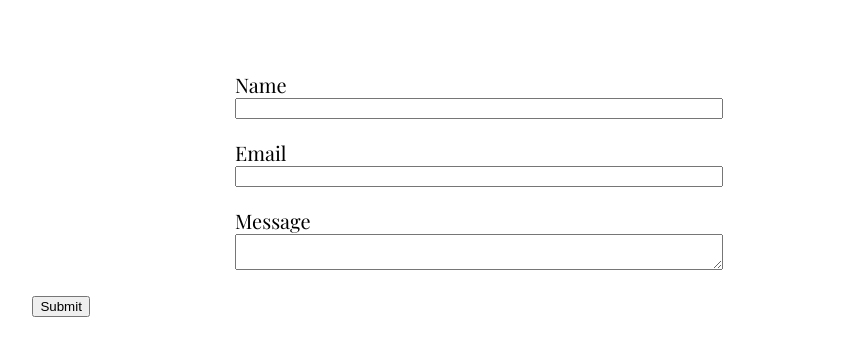
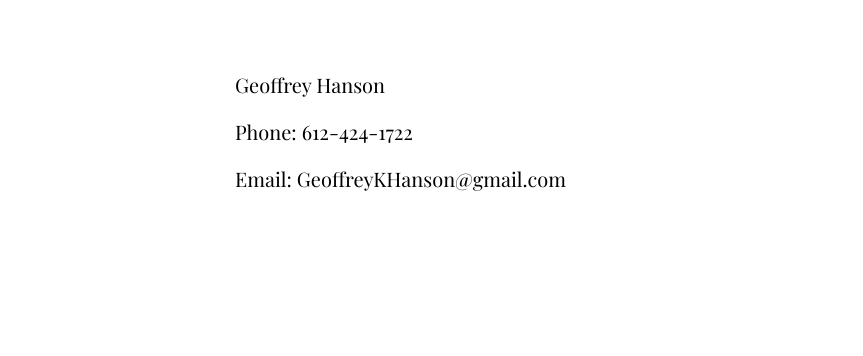
Before and after one commit to GeoffreyHanson/Portfolio, a plain HTML site: page contact.html in a window 1280 px wide. Shown: the part 328-684 px from the top of the page, without its empty margins (181-1044 px from the left). Drawn offline with nearby package versions, Linux system fonts and the light colour scheme.

Commit message:
Temporary contact page

```diff
--- a/contact.html
+++ b/contact.html
@@ -32,19 +32,22 @@
               <form id="contact-form">
                 <ul>
                   <li>
-                    <label for="name">Name</label>
-                    <input type="text" id="name" name="name" required="required">
+                    <!-- <label for="name">Name</label>
+                    <input type="text" id="name" name="name" required="required"> -->
+                    Geoffrey Hanson
                   </li>
                   <li>
-                    <label for="email">Email</label>
-                    <input type="email" id="email" name="email" required="required">
+                    <!-- <label for="email">Email</label>
+                    <input type="email" id="email" name="email" required="required"> -->
+                    Phone: 612-424-1722
                   </li>
                   <li>
-                    <label for="message">Message</label>
-                    <textarea id="message" name="message" required="required"></textarea>
+                    <!-- <label for="message">Message</label>
+                    <textarea id="message" name="message" required="required"></textarea> -->
+                    Email: GeoffreyKHanson@gmail.com
                   </li>
                 </ul>
-                <input class="submit" type="submit">
+                <!-- <input class="submit" type="submit"> -->
               </form>
             </section>
           </div>
```
